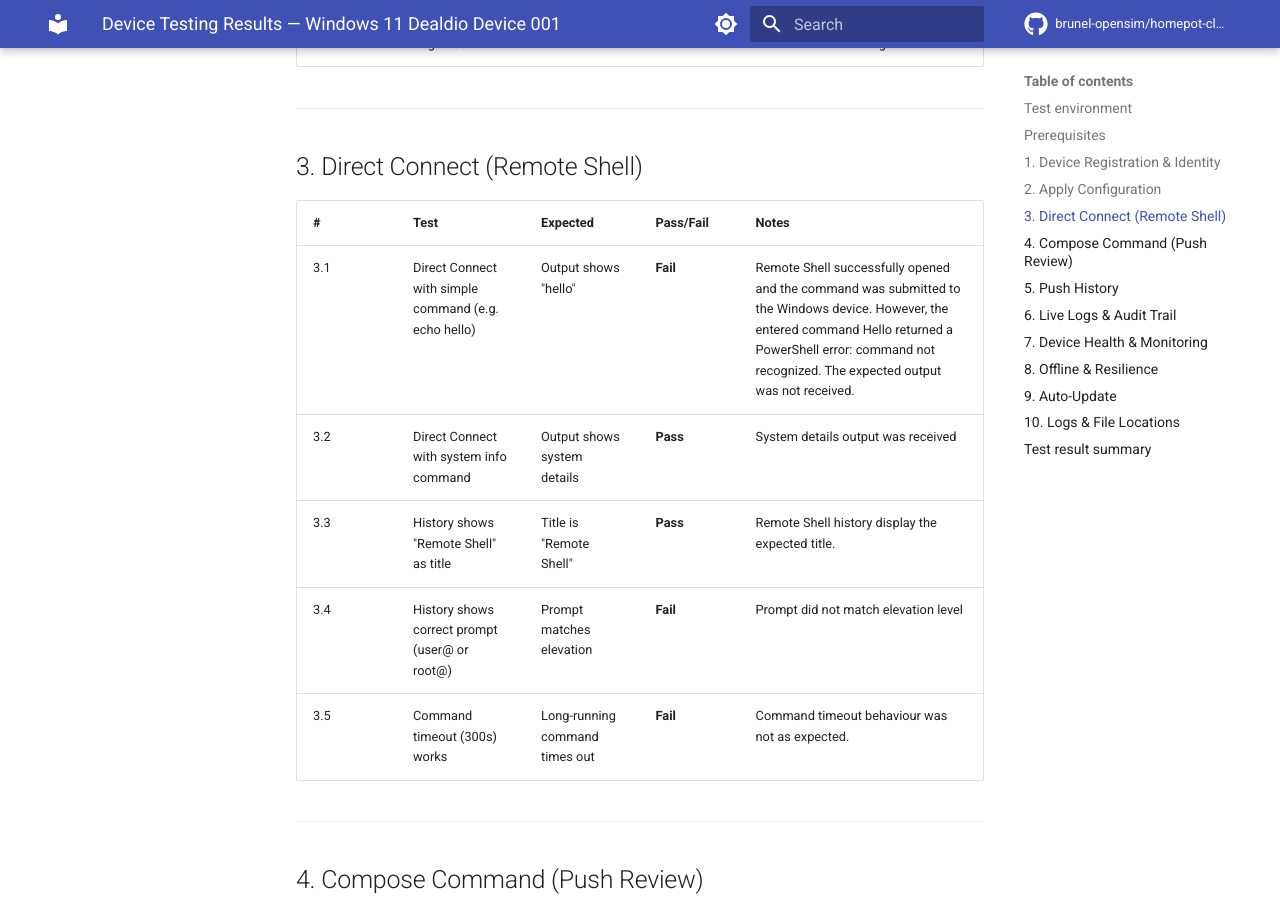
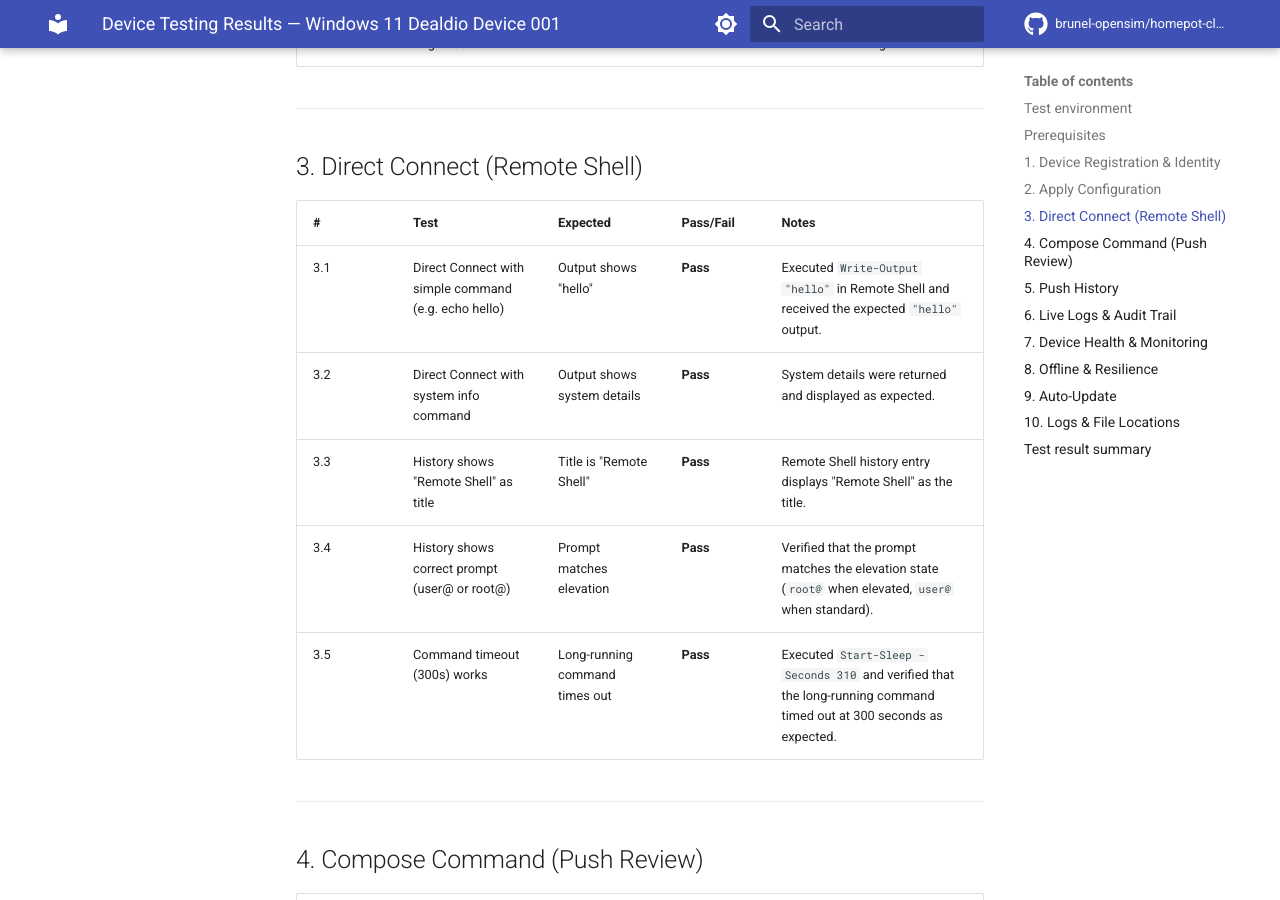
Before and after one commit to brunel-opensim/homepot-client, an MkDocs documentation site: the page built from docs/test-results/windows11-dealdio-2026-11-02.md, in a window 1280 px wide and 900 px high, scrolled down 2537 px. Built offline with MkDocs 1.6.1 and Material for MkDocs 9.7.7, drawn with Linux system fonts in a browser that asks for light colours; comment, search, counter and statistics services are not loaded; the version menu is left out; some of the changed text lies outside the part shown.

Commit message:
Update Dealdio Device 001 re-test results and device ID

```diff
--- a/docs/test-results/windows11-dealdio-2026-11-02.md
+++ b/docs/test-results/windows11-dealdio-2026-11-02.md
@@ -60,11 +60,11 @@
 
 | # | Test | Expected | Pass/Fail | Notes |
 |---|------|----------|-----------|-------|
-| 3.1 | Direct Connect with simple command (e.g. echo hello) | Output shows "hello" | **Fail** | Remote Shell successfully opened and the command was submitted to the Windows device. However, the entered command Hello returned a PowerShell error: command not recognized. The expected output was not received. |
-| 3.2 | Direct Connect with system info command | Output shows system details | **Pass** | System details output was received |
-| 3.3 | History shows "Remote Shell" as title | Title is "Remote Shell" | **Pass** | Remote Shell history display the expected title. |
-| 3.4 | History shows correct prompt (user@ or root@) | Prompt matches elevation | **Fail** | Prompt did not match elevation level |
-| 3.5 | Command timeout (300s) works | Long-running command times out | **Fail** | Command timeout behaviour was not as expected. |
+| 3.1 | Direct Connect with simple command (e.g. echo hello) | Output shows "hello" | **Pass** | Executed `Write-Output "hello"` in Remote Shell and received the expected `"hello"` output. |
+| 3.2 | Direct Connect with system info command | Output shows system details | **Pass** | System details were returned and displayed as expected. |
+| 3.3 | History shows "Remote Shell" as title | Title is "Remote Shell" | **Pass** | Remote Shell history entry displays "Remote Shell" as the title. |
+| 3.4 | History shows correct prompt (user@ or root@) | Prompt matches elevation | **Pass** | Verified that the prompt matches the elevation state (`root@` when elevated, `user@` when standard). |
+| 3.5 | Command timeout (300s) works | Long-running command times out | **Pass** | Executed `Start-Sleep -Seconds 310` and verified that the long-running command timed out at 300 seconds as expected. |
 
 ---
 
@@ -170,7 +170,7 @@
 |---|---|---|---|---|
 | 1. Registration & Identity | 6 | 6 | 0 | 0 |
 | 2. Apply Configuration | 8 | 4 | 4 | 0 |
-| 3. Direct Connect (Remote Shell) | 5 | 0 | 5 | 0 |
+| 3. Direct Connect (Remote Shell) | 5 | 5 | 0 | 0 |
 | 4. Compose Command (Push Review) | 17 | 13 | 4 | 0 |
 | 5. Push History | 5 | 5 | 0 | 0 |
 | 6. Live Logs & Audit Trail | 5 | 5 | 0 | 0 |
```
Also changed, not shown: other parts of docs/test-results/windows11-dealdio-2026-11-02.md (+3 -3 lines).
